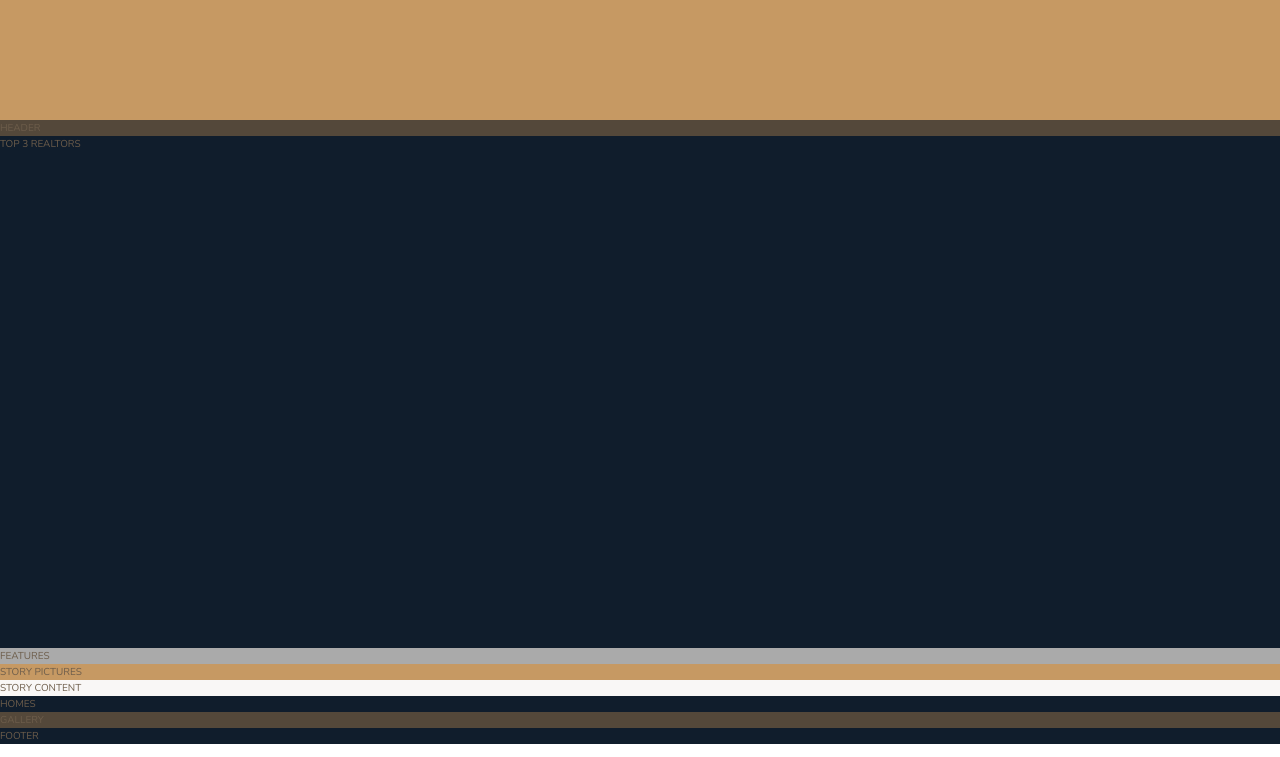
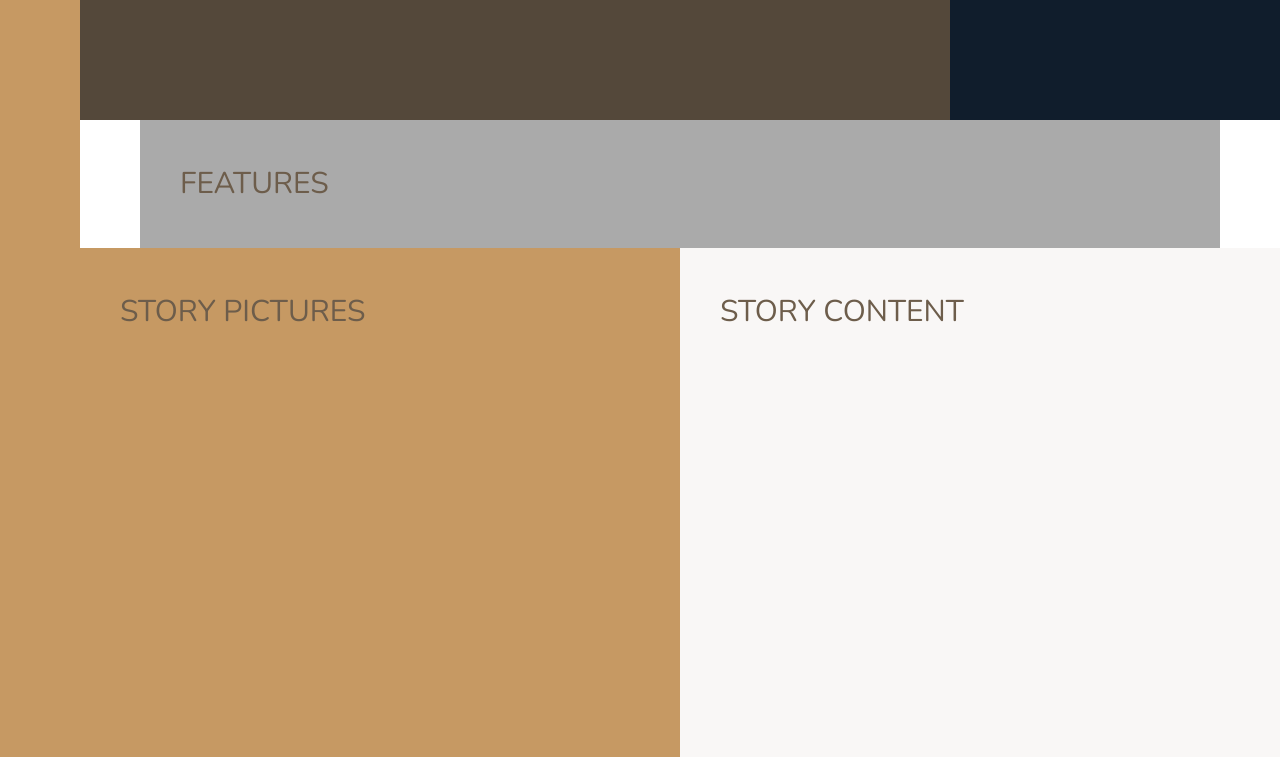
Before and after one commit to timkeresey/Nexter, a website: page starter/index.html in a window 1280 px wide. Shown: the part 520-1277 px from the top of the page. Drawn offline with nearby package versions, Linux system fonts and the light colour scheme.

Commit message:
fit sections to basic grid layout

```diff
--- a/starter/sass/_base.scss
+++ b/starter/sass/_base.scss
@@ -37,4 +37,10 @@ body {
 .container {
     display: grid;
     grid-template-rows: 80vh min-content 40vw repeat(3, min-content);
+    grid-template-columns: [sidebar-start] 8rem [sidebar-end full-start] minmax(6rem, 1fr) [center-start] repeat(8, [col-start] minmax(min-content,  14rem) [col-end]) [center-end] minmax(6rem, 1fr) [full-end];
+
+    & > * {
+        padding: 4rem;
+        font-size: 3rem;
+    }
 }
--- a/starter/sass/_features.scss
+++ b/starter/sass/_features.scss
@@ -1,3 +1,4 @@
 .features {
     background-color: $color-grey-light-2;
+    grid-column: center-start / center-end;
 }
--- a/starter/sass/_footer.scss
+++ b/starter/sass/_footer.scss
@@ -1,3 +1,4 @@
 .footer {
     background-color: $color-secondary;
+    grid-column: full-start / full-end;
 }
--- a/starter/sass/_gallery.scss
+++ b/starter/sass/_gallery.scss
@@ -1,3 +1,4 @@
 .gallery {
     background-color: $color-grey-dark-1;
+    grid-column: full-start / full-end;
 }
--- a/starter/sass/_header.scss
+++ b/starter/sass/_header.scss
@@ -1,3 +1,4 @@
 .header {
     background-color: $color-grey-dark-1;
+    grid-column: full-start / col-end 6;
 }
--- a/starter/sass/_homes.scss
+++ b/starter/sass/_homes.scss
@@ -1,3 +1,4 @@
 .homes {
     background-color: $color-secondary;
+    grid-column: center-start / center-end;
 }
--- a/starter/sass/_realtors.scss
+++ b/starter/sass/_realtors.scss
@@ -1,3 +1,4 @@
 .realtors {
     background-color: $color-secondary;
+    grid-column: col-start 7 / full-end;
 }
--- a/starter/sass/_sidebar.scss
+++ b/starter/sass/_sidebar.scss
@@ -1,3 +1,5 @@
 .sidebar {
     background-color: $color-primary;
+    grid-column: sidebar-start / sidebar-end;
+    grid-row: 1 / -1;
 }
--- a/starter/sass/_story.scss
+++ b/starter/sass/_story.scss
@@ -2,9 +2,11 @@
 
     &__pictures {
         background-color: $color-primary;
+        grid-column: full-start / col-end 4;
     }
 
     &__content {
         background-color: $color-grey-light-1;
+        grid-column: col-start 5 / full-end;
     }
 }
```
Also changed, not shown: starter/css/style.css.
